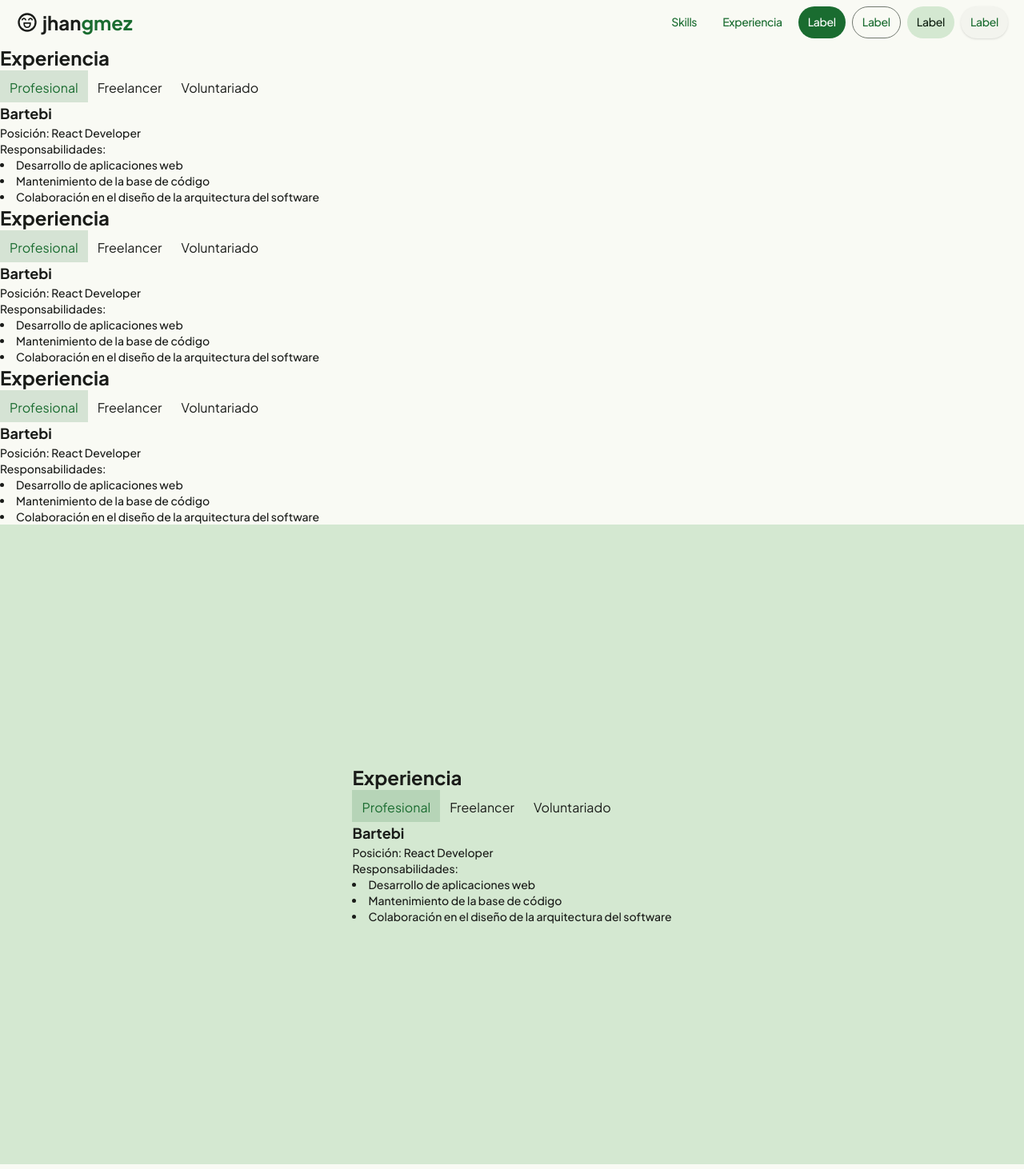
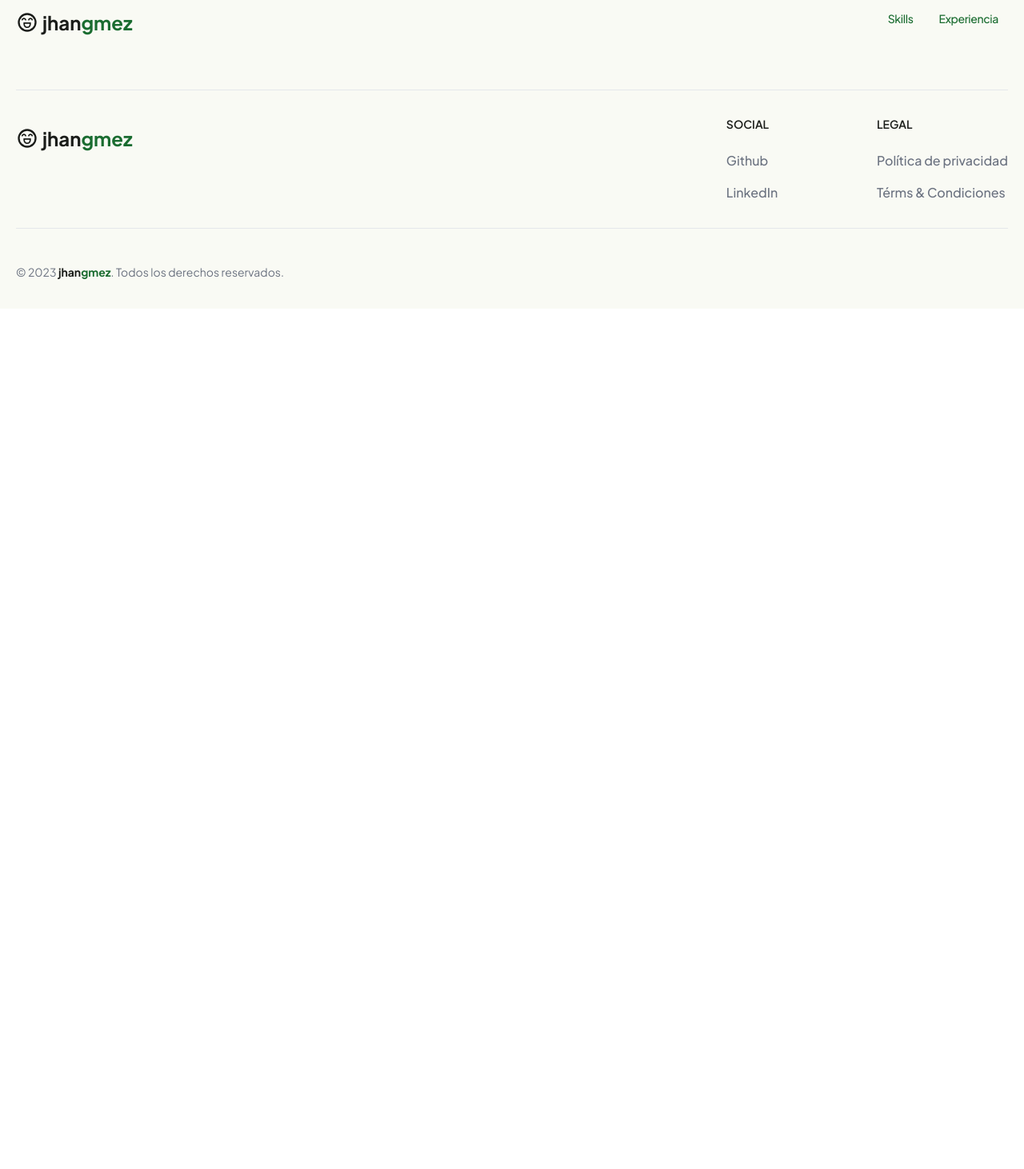
Before and after one commit to jhangmez/pagina, a Next.js app: page / in a window 1280 px wide. Shown: the top 1462 px of the page at 80% size. After the commit the page ends 800 px from the top, so only its background shows below. Built offline with nearby package versions, Linux system fonts and the light colour scheme; some icons are missing.

Commit message:
Se modifico la pagina

```diff
--- a/src/app/page.tsx
+++ b/src/app/page.tsx
@@ -18,24 +18,13 @@ export default function Home() {
     <main className='w-screen h-screen '>
       <div
         className={`${
-          componente3InView
-            ? 'bg-light-surface dark:bg-dark-surface sticky top-0'
-            : 'bg-light-surface dark:bg-dark-surface'
-        }`}
+          componente3InView ? 'sticky top-0' : ''
+        } bg-light-surface dark:bg-dark-surface`}
       >
         <Header />
       </div>
 
-      <div className='bg-light-surface dark:bg-dark-surface'>
-        <Experiencia />
-      </div>
-      <div className='bg-light-surface dark:bg-dark-surface'>
-        <Experiencia />
-      </div>
-      <div className='bg-light-surface dark:bg-dark-surface'>
-        <Experiencia />
-      </div>
-      <div
+      {/* <div
         className={`h-full flex items-center justify-center transition-colors duration-500 ease-in-out ${
           featureInView
             ? 'bg-light-secondaryContainer'
@@ -47,13 +36,8 @@ export default function Home() {
       </div>
       <div className='bg-light-surface dark:bg-dark-surface' ref={featureRef}>
         <Experiencia />
-      </div>
-      <div className='bg-light-surface dark:bg-dark-surface'>
-        <Experiencia />
-      </div>
-      <div className='bg-light-surface dark:bg-dark-surface'>
-        <Experiencia />
-      </div>
+      </div> */}
+
       <div className='bg-light-surface dark:bg-dark-surface'>
         <Footer />
       </div>
--- a/src/components/Header/index.tsx
+++ b/src/components/Header/index.tsx
@@ -48,7 +48,7 @@ export default function Header() {
           }
           id='navbar'
         >
-          <ul className='flex flex-col lg:flex-row list-none lg:ml-auto gap-2'>
+          <ul className='flex flex-col lg:flex-row list-none lg:ml-auto gap-2 mb-2'>
             <li className='nav-item'>
               <Link href='/skills'>
                 <Textbutton label='Skills' />
@@ -59,26 +59,6 @@ export default function Header() {
                 <Textbutton label='Experiencia' />
               </Link>
             </li>
-            <li className='nav-item'>
-              <Link href='/experiencia'>
-                <Filledbutton label='Label' />
-              </Link>
-            </li>
-            <li className='nav-item'>
-              <Link href='/experiencia'>
-                <Outlinedbutton label='Label' />
-              </Link>
-            </li>
-            <li className='nav-item'>
-              <Link href='/experiencia'>
-                <Tonalbutton label='Label' />
-              </Link>
-            </li>
-            <li className='nav-item'>
-              <Link href='/experiencia'>
-                <Elevatedbutton label='Label' />
-              </Link>
-            </li>
           </ul>
         </div>
       </div>
```
